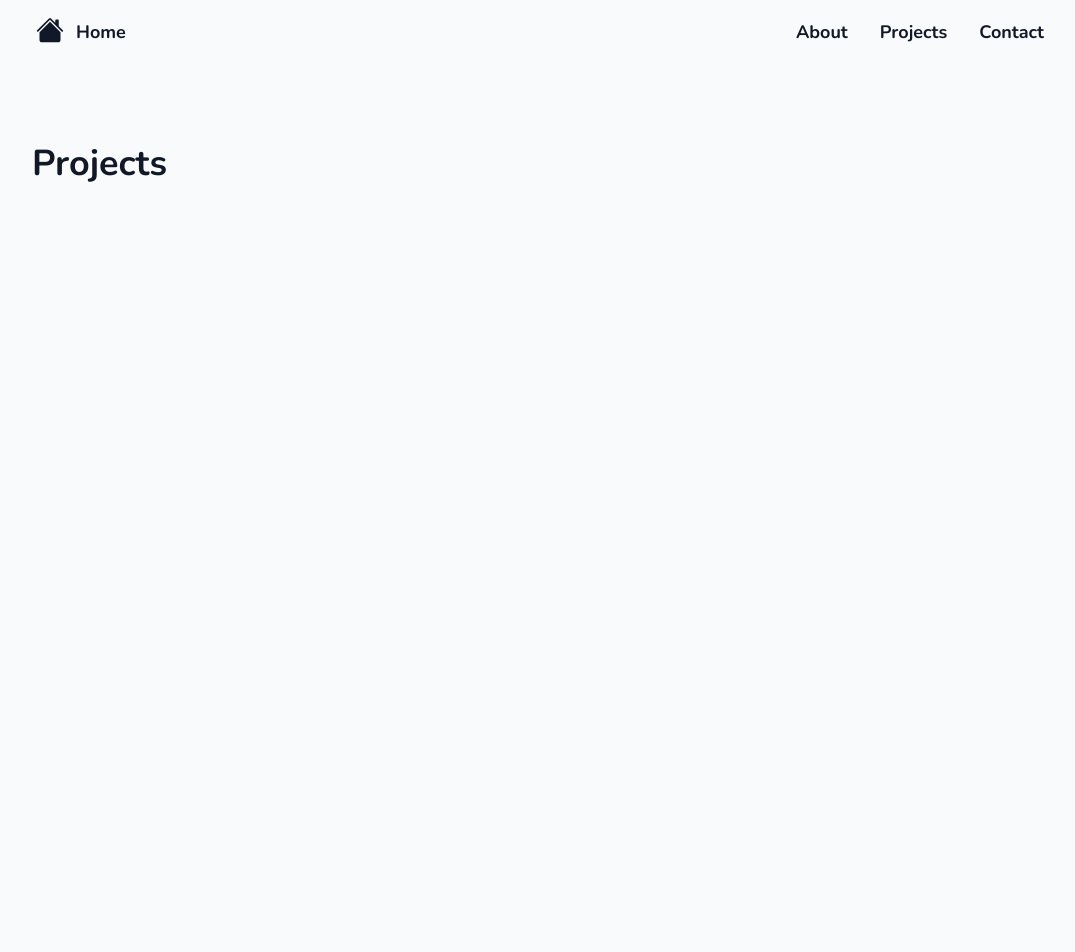
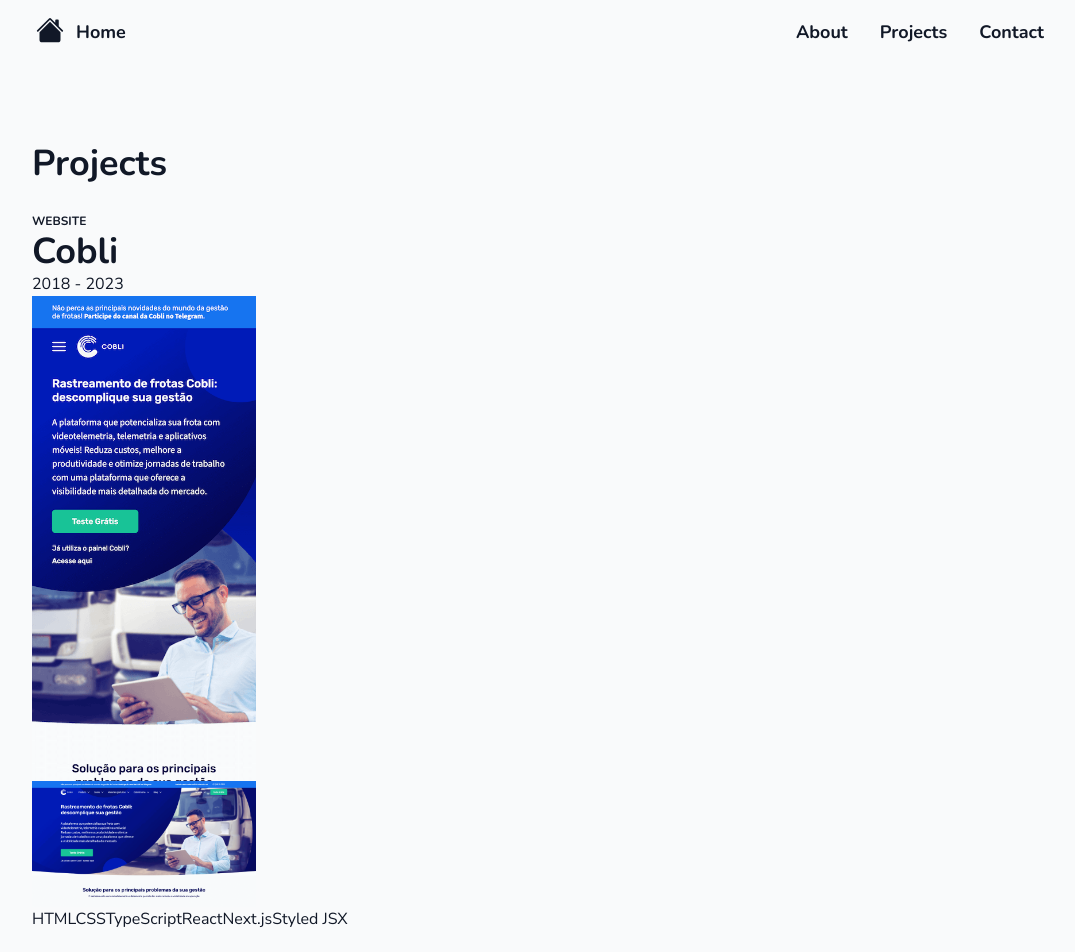
Before and after one commit to thomasryu/portfolio, a Next.js app: page /projects in a window 1280 px wide. Shown: the top 952 px of the page, without its empty margins (96-1171 px from the left). Before the commit the page ends 800 px from the top, so only its background shows below. Built offline with nearby package versions, Linux system fonts and the light colour scheme.

Commit message:
Adding content to the projects page

```diff
--- a/app/about/page.tsx
+++ b/app/about/page.tsx
@@ -7,6 +7,8 @@
     <main className="pt-12 pb-32 lg:pt-20 lg:pb-40">
       <Container>
         <h1>About</h1>
+
+        <p></p>
       </Container>
     </main>
   )
--- a/app/projects/page.tsx
+++ b/app/projects/page.tsx
@@ -1,4 +1,7 @@
 import Image from 'next/image'
+import Link from 'next/link'
+
+import { projects } from '@/data'
 
 import { Container } from '@/components/Container'
 
@@ -7,6 +10,52 @@
     <main className="pt-12 pb-32 lg:pt-20 lg:pb-40">
       <Container>
         <h1 className="text-3xl lg:text-4xl font-bold">Projects</h1>
+
+        <div className="mt-5 lg:mt-6">
+          {projects.map((project) => (
+            <div key={project.name}>
+              {/* Label, Title, Date */}
+              <span className="text-xs font-serif font-bold uppercase">{project.label}</span>
+              <Link href={project.href}>
+                <h1>{project.name}</h1>
+              </Link>
+              <div className="">
+                {typeof project.date === 'string' ? (
+                  <span>{project.date}</span>
+                ) : (
+                  <>
+                    <span>{project.date.start}</span>
+                    {' - '}
+                    <span>{project.date.end}</span>
+                  </>
+                )}
+              </div>
+
+              {/* Images */}
+              <div>
+                {[project.image].flat().map((image) => (
+                  <Image
+                    className="w-48 lg:w-56"
+                    src={image.src}
+                    alt={image.alt}
+                    width={image.type === 'mobile' ? 390 : 1536}
+                    height={image.type === 'mobile' ? 844 : 864}
+                  />
+                ))}
+              </div>
+
+              {/* Description */}
+              <p>{project.description}</p>
+
+              {/* Tags */}
+              <div>
+                {project.tags.map((tag) => (
+                  <span>{tag}</span>
+                ))}
+              </div>
+            </div>
+          ))}
+        </div>
       </Container>
     </main>
   )
--- a/data/index.ts
+++ b/data/index.ts
@@ -1 +1,2 @@
-export * from "./url";
+export * from './projects'
+export * from './url'
--- /dev/null
+++ b/data/projects.ts
@@ -0,0 +1,30 @@
+import { Project } from '@/types'
+
+export const projects: Project[] = [
+  // {
+  //   label: '',
+  //   name: '',
+  //   images: [{ src: '/images/projects/', alt: '' }],
+  //   description: '',
+  //   tags: [''],
+  // },
+
+  {
+    label: 'Website',
+    name: 'Cobli',
+    href: 'https://www.cobli.co',
+
+    date: {
+      start: '2018',
+      end: '2023',
+    },
+
+    image: [
+      { type: 'mobile', src: '/images/projects/cobli-mobile.png', alt: '' },
+      { type: 'desktop', src: '/images/projects/cobli-desktop.png', alt: '' },
+    ],
+
+    description: '',
+    tags: ['HTML', 'CSS', 'TypeScript', 'React', 'Next.js', 'Styled JSX'],
+  },
+]
--- a/middlewares/index.ts
+++ b/middlewares/index.ts
@@ -1,3 +1,2 @@
 export * from './withCSP'
-export * from './withLanguages'
 export * from './chainMiddlewares'
--- a/types/index.ts
+++ b/types/index.ts
@@ -1 +1,2 @@
 export * from './middleware'
+export * from './projects'
```
Also changed, not shown: middleware.ts (+6 -2 lines), middlewares/withLanguages.ts (deleted, +0 -14 lines), types/projects.ts (added, +21 -0 lines), public/images/projects/cobli-desktop.png (added), public/images/projects/cobli-mobile.png (added).
